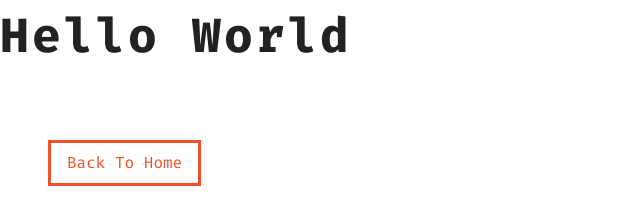
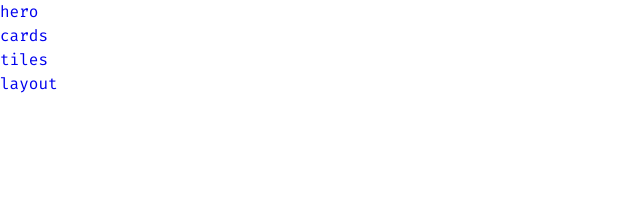
Before and after one commit to FatimaBangayadiallo/grid-mini-project, a plain HTML site: page index.html in a window 1280 px wide. Shown: the whole page, without its empty margins (0-640 px from the left). Drawn offline with Linux system fonts and the light colour scheme.

Commit message:
navbar html

```diff
--- a/index.html
+++ b/index.html
@@ -10,7 +10,39 @@
     <link rel="stylesheet" href="./style.css" />
   </head>
   <body>
-    <h1>hello world</h1>
-    <a href="index.html" class="btn">back to home</a>
+    <!-- main navbar -->
+
+    <!--
+    ==============
+    navbar
+    ==============
+    -->
+
+    <nav class="main-navbar">
+      <ul>
+        <!-- single-list -->
+        <li>
+          <a href="hero.html">hero</a>
+        </li>
+        <!-- end of single-list -->
+        <!-- single-list -->
+        <li>
+          <a href="cards.html">cards</a>
+        </li>
+        <!-- end of single-list -->
+        <!-- single-list -->
+        <li>
+          <a href="tiles.html">tiles</a>
+        </li>
+        <!-- end of single-list -->
+        <!-- single-list -->
+        <li>
+          <a href="layout.html">layout</a>
+        </li>
+        <!-- end of single-list -->
+      </ul>
+    </nav>
+    <!-- end of main navbar -->
+    <!-- <a href="index.html" class="btn">back to home</a> -->
   </body>
 </html>
```
